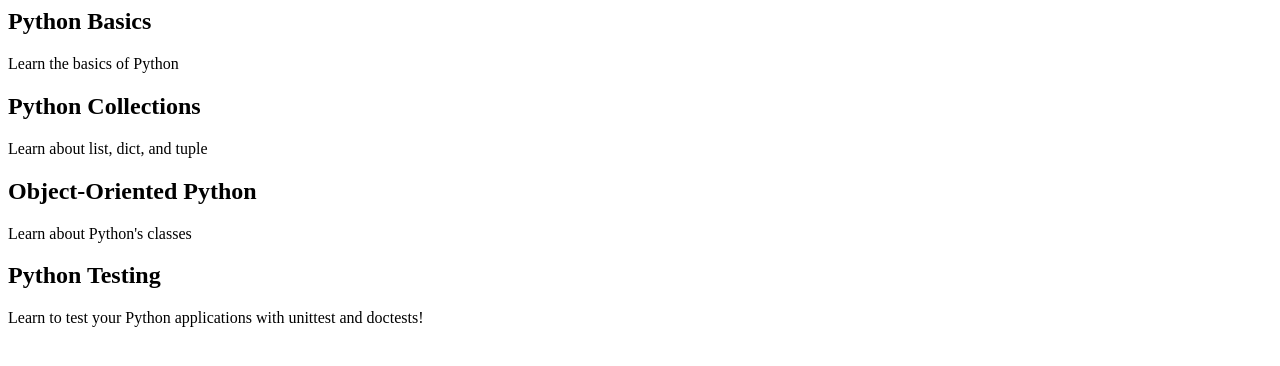
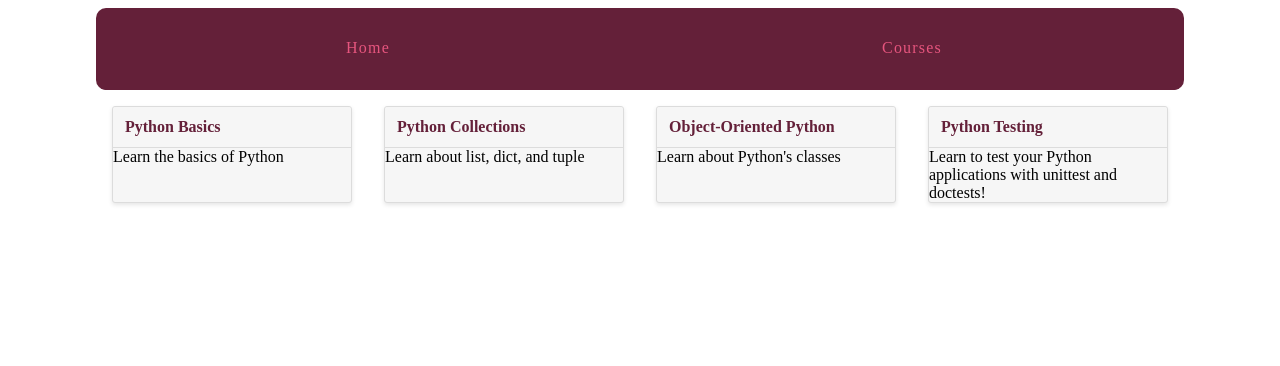
Before and after one commit to hoangdatngo/Course, a Django app: page /courses/ in a window 1280 px wide. Shown: the top 366 px of the page. Run offline with Django 3.2, Linux system fonts and the light colour scheme; data comes from the database, SQL or seed files in the repository; both versions use the stored data as it was after the commit.

Commit message:
Modified

```diff
--- a/courses/models.py
+++ b/courses/models.py
@@ -12,8 +12,12 @@ class Course(models.Model):
 class Step(models.Model):
     title = models.CharField(max_length=255)
     description = models.TextField()
+    content = models.TextField(blank=True, default='')
     order = models.IntegerField(default=0)
     course = models.ForeignKey(Course)
 
+    class Meta:
+        ordering = ['order',]
+
     def __str__(self):
         return self.title
--- a/courses/templates/courses/course_detail.html
+++ b/courses/templates/courses/course_detail.html
@@ -9,7 +9,9 @@
 
     <section>
         {% for step in course.step_set.all %}
-            <h3>{{step.title}}</h3>
+            <h3>
+                <a href="{% url 'courses:step' course_pk=step.course.pk step_pk=step.pk %}">{{step.title}}</a>
+            </h3>
             {{step.description}}
         {% endfor %}
     </section>
--- a/courses/templates/courses/course_list.html
+++ b/courses/templates/courses/course_list.html
@@ -1,4 +1,15 @@
-{% for course in courses %}
-<h2>{{ course.title }}</h2>
-{{ course.description }}
-{% endfor %}
+{% extends "layout.html" %}
+{% block title %}Available Courses {% endblock %}
+
+{% block content %}
+<div class="cards">
+    {% for course in courses %}
+    <div class="card">
+        <header><a href="{% url 'courses:detail' pk=course.pk %}">{{ course.title }}</a></header>
+        <div class="card-ccopy">
+            {{ course.description }}
+        </div>
+    </div>
+    {% endfor %}
+</div>
+{% endblock %}
--- a/courses/urls.py
+++ b/courses/urls.py
@@ -3,6 +3,8 @@ from django.conf.urls import url
 from . import views
 
 urlpatterns = [
-    url(r'^$', views.course_list),
-    url(r'(?P<pk>\d+)/$', views.course_detail),
+    url(r'^$', views.course_list, name='list'),
+    url(r'(?P<course_pk>\d+)/(?P<step_pk>\d+)/$', views.step_detail, name='step'),
+    url(r'(?P<pk>\d+)/$', views.course_detail, name='detail'),
+
 ]
--- a/courses/views.py
+++ b/courses/views.py
@@ -1,13 +1,26 @@
 from django.http import HttpResponse
-from django.shortcuts import render
+from django.shortcuts import render, get_object_or_404
+from django.http import Http404
 
-from .models import Course
+from .models import Course, Step
 
 
 def course_list(request):
     courses = Course.objects.all()
     return render(request, 'courses/course_list.html', {'courses': courses})
 
+#def course_detail(request, pk):
+    #course = Course.objects.get(pk=pk)
+    #course = get_object_or_404(Course, pk=pk)
+    #return render(request, 'courses/course_detail.html', {'course': course})
 def course_detail(request, pk):
-    course = Course.objects.get(pk=pk)
-    return render(request, 'courses/course_detail.html', {'course': course})
+    try:
+        course = Course.objects.get(pk=pk)
+    except Course.DoesNotExist:
+        raise Http404()
+    else:
+        return render(request, 'courses/course_detail.html', {'course': course})
+
+def step_detail(request, course_pk, step_pk):
+    step = get_object_or_404(Step, course_id = course_pk, pk = step_pk)
+    return render(request, 'courses/step_detail.html', {'step': step})
--- a/learning_site/urls.py
+++ b/learning_site/urls.py
@@ -19,7 +19,7 @@ from django.contrib.staticfiles.urls import staticfiles_urlpatterns
 from . import views
 
 urlpatterns = [
-    url(r'^courses/', include('courses.urls')),
+    url(r'^courses/', include('courses.urls', namespace='courses')),
     url(r'^admin/', include(admin.site.urls)),
     url(r'^$', views.hello_world),
 ]
--- a/templates/layout.html
+++ b/templates/layout.html
@@ -7,8 +7,13 @@
         <link rel="stylesheet" href="{% static 'css/layout.css' %}">
     </head>
     <body>
+
         <div class="site-container">
-        {% block content %}{% endblock %}
+            <nav>
+                <a href="{% url 'views.hello_world' %}">Home</a>
+                <a href="{% url 'courses:list' %}">Courses</a>
+            </nav>
+            {% block content %}{% endblock %}
         </div>
     </body>
 </html>
```
Also changed, not shown: courses/templates/courses/step_detail.html (added, +11 -0 lines), courses/migrations/0003_auto_20190810_1932.py (added), db.sqlite3.
